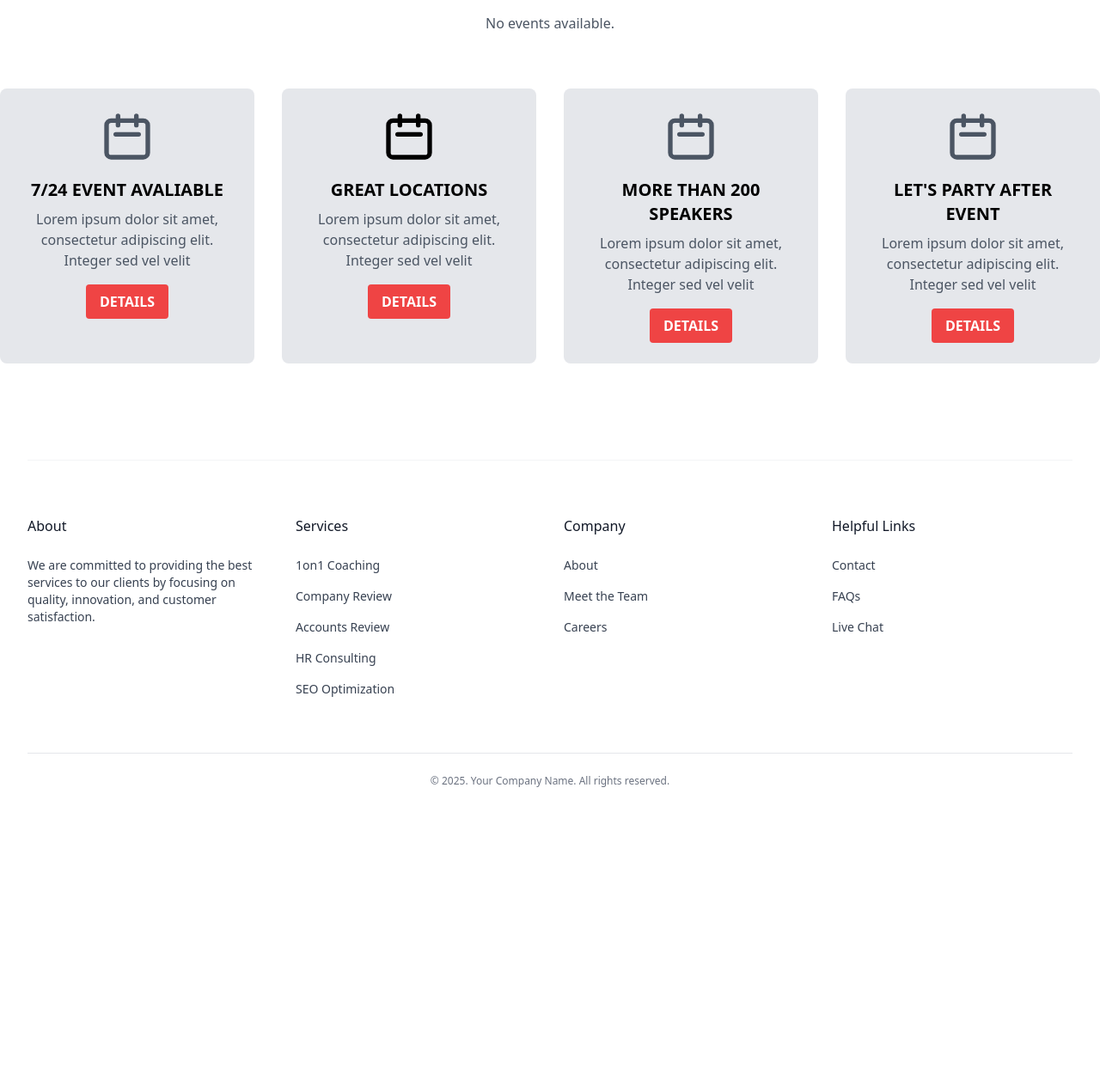
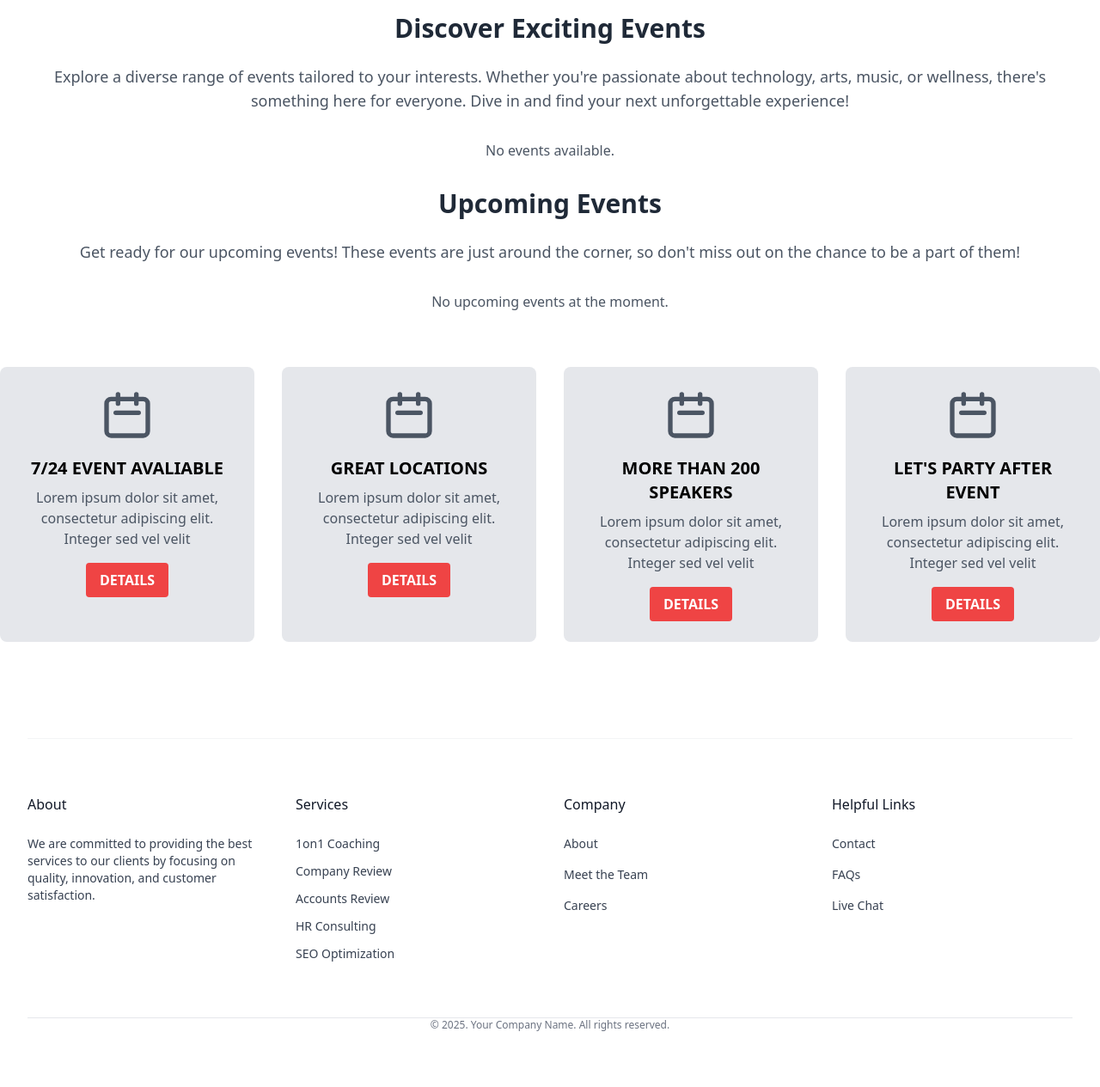
Before and after one commit to Monirul-Jim/event_management_sdp, a Django app: page / in a window 1280 px wide. Shown: the part 751-2016 px from the top of the page at 86% size. Before the commit the page ends 1667 px from the top, so only its background shows below. Run offline with Django 5.2, Linux system fonts and the light colour scheme; data that the repository does not hold is empty; some libraries are stand-ins or nearby versions.

Commit message:
added different type all event and upcomming events

```diff
--- a/task/urls.py
+++ b/task/urls.py
@@ -1,6 +1,6 @@
 from django.urls import path
 from task.views import home
-from task.views import category_list, event_list, participant_list, organizer_dashboard, get_event_stats, get_events, event_detail
+from task.views import category_list, event_list, participant_list, organizer_dashboard, get_event_stats, get_events, event_detail, search_events
 
 urlpatterns = [
     path('', home, name='home'),
@@ -11,4 +11,5 @@ urlpatterns = [
     path('api/event-stats/', get_event_stats, name='get_event_stats'),
     path('api/events/', get_events, name='get_events'),
     path('event-details/<int:event_id>/', event_detail, name='event_detail'),
+    path('search/', search_events, name='search_events'),
 ]
--- a/task/views.py
+++ b/task/views.py
@@ -7,6 +7,8 @@ from django.shortcuts import redirect
 from django.utils import timezone
 from django.db.models import Count
 from django.http import JsonResponse
+from django.db.models import Q
+from datetime import date
 
 
 def category_list(request):
@@ -192,10 +194,31 @@ def event_detail(request, event_id):
     return render(request, 'event_detail.html', {'event': event, 'participants': participants})
 
 
+# def home(request):
+
+#     events = Event.objects.annotate(
+#         participant_count=Count('participants')).all()
+#     for i in events:
+#         print(i)
+#     return render(request, 'home.html', {'events': events})
 def home(request):
+    # Get today's date
+    today = date.today()
 
+    # Get all events and annotate with participant count
     events = Event.objects.annotate(
         participant_count=Count('participants')).all()
-    for i in events:
-        print(i)
-    return render(request, 'home.html', {'events': events})
+
+    # Filter upcoming events (events that are on or after today's date)
+    upcoming_events = Event.objects.filter(date__gte=today).annotate(
+        participant_count=Count('participants')).order_by('date')
+
+    return render(request, 'home.html', {'events': events, 'upcoming_events': upcoming_events})
+
+
+def search_events(request):
+    query = request.GET.get('search', '')
+    events = Event.objects.filter(
+        Q(name__icontains=query) | Q(location__icontains=query)
+    ) if query else Event.objects.none()
+    return render(request, 'task/search_results.html', {'events': events, 'query': query})
--- a/templates/base.html
+++ b/templates/base.html
@@ -14,12 +14,12 @@
     </style>
 </head>
 <body class="max-w-7xl mx-auto">
-    <header class="bg-white shadow-md">
-        <nav class="mx-auto flex items-center justify-between p-6 lg:px-8" aria-label="Global">
+    <header >
+        <nav class="mx-auto flex items-center justify-between p-6 " aria-label="Global">
             <!-- Logo Section -->
             <div class="flex lg:flex-1">
-                <a href="#" class="-m-1.5 p-1.5 text-xl font-bold text-gray-900">
-                    Task Management
+                <a href="/" class="-m-1.5 p-1.5 text-xl font-bold text-gray-900">
+                    Event
                 </a>
             </div>
 
@@ -61,29 +61,33 @@
 
                 <a
                     href="{% url 'dashboard' %}"
-                    class="text-sm font-semibold text-gray-900 hover:text-indigo-600">
+                    class="text-sm font-semibold text-gray-900 hover:text-indigo-600 ">
                     Organizer Dashboard
                 </a>
             </div>
 
             <!-- Search Bar -->
-            <div class="flex w-full max-w-md">
+            <form action="{% url 'search_events' %}" method="get" class="flex w-full max-w-md ml-6">
                 <input
                     type="text"
-                    placeholder="Search..."
+                    name="search"
+                    value="{{ request.GET.search|default:'' }}"
+                    placeholder="Search by name or location..."
                     class="flex-grow px-4 py-2 border border-gray-300 rounded-l-lg focus:outline-none focus:ring-2 focus:ring-indigo-500"
                 />
                 <button
+                    type="submit"
                     class="px-4 py-2 bg-indigo-500 text-white rounded-r-lg hover:bg-indigo-600">
                     Search
                 </button>
-            </div>
+            </form>
+
         </nav>
     </header>
 
     <div>{% block content %}{% endblock %}</div>
-    <footer class="bg-white">
-        <div class="mx-auto max-w-screen-xl space-y-8 px-4 py-16 sm:px-6 lg:space-y-16 lg:px-8">
+    <footer >
+        <div class="space-y-8 px-4 py-16 sm:px-6 lg:space-y-16 lg:px-8">
             <!-- Footer Content -->
             <div
                 class="grid grid-cols-1 gap-8 border-t border-gray-100 pt-8 sm:grid-cols-2 lg:grid-cols-4 lg:pt-16">
@@ -98,7 +102,7 @@
                 <!-- Services Section -->
                 <div>
                     <p class="font-medium text-gray-900">Services</p>
-                    <ul class="mt-6 space-y-4 text-sm">
+                    <ul class="mt-6 space-y-3 text-sm">
                         <li><a href="#" class="text-gray-700 transition hover:opacity-75">1on1 Coaching</a></li>
                         <li><a href="#" class="text-gray-700 transition hover:opacity-75">Company Review</a></li>
                         <li><a href="#" class="text-gray-700 transition hover:opacity-75">Accounts Review</a></li>
@@ -127,7 +131,7 @@
             </div>
 
             <!-- Footer Bottom -->
-            <p class="text-xs text-gray-500 text-center border-t pt-6">&copy; 2025. Your Company Name. All rights reserved.</p>
+            <p class="text-xs text-gray-500 text-center border-t ">&copy; 2025. Your Company Name. All rights reserved.</p>
         </div>
     </footer>
 
--- a/templates/home.html
+++ b/templates/home.html
@@ -17,34 +17,34 @@
 
             <div class="container mx-auto px-4 py-24 md:py-32 relative z-10">
                 <div class="flex flex-col md:flex-row items-center justify-between">
-                    <!-- Left Side: Company Info -->
+                    <!-- Left Side: Event Info -->
                     <div class="w-full md:w-1/2 mb-12 md:mb-0">
                         <h1 class="text-5xl md:text-6xl font-bold mb-6 leading-tight">
-                            Innovate.<br>Transform.<br>Succeed.
+                            Join Our Upcoming Events.<br>Engage. <br>Learn.
                         </h1>
-                        <p class="text-xl mb-8 text-gray-300">Empowering businesses with cutting-edge solutions for a digital future.</p>
+                        <p class="text-xl mb-8 text-gray-300">Discover events that bring people together, fostering collaboration and growth. Be part of something extraordinary.</p>
                         <div class="flex flex-col sm:flex-row space-y-4 sm:space-y-0 sm:space-x-4">
                             <a href="{% url 'participant_list' %}" class="bg-white text-blue-900 font-semibold px-8 py-3 rounded-full hover:bg-blue-100 transition duration-300 text-center">Get Participant</a>
                             <a href="#" class="border-2 border-white text-white font-semibold px-8 py-3 rounded-full hover:bg-white hover:text-blue-900 transition duration-300 text-center">Learn More</a>
                         </div>
                     </div>
 
-                    <!-- Right Side: Features -->
+                    <!-- Right Side: Event Features -->
                     <div class="w-full md:w-1/2 md:pl-12">
-                        <div class=" bg-opacity-10  backdrop-filter backdrop-blur-lg rounded-xl p-8 shadow-2xl">
-                            <h2 class="text-2xl font-semibold mb-6">Why MyCompany?</h2>
+                        <div class=" bg-opacity-10 backdrop-filter backdrop-blur-lg rounded-xl p-8 shadow-2xl">
+                            <h2 class="text-2xl font-semibold mb-6">Why Attend Our Events?</h2>
                             <ul class="space-y-4">
                                 <li class="flex items-center">
                                     <svg class="w-6 h-6 mr-3 text-yellow-400" fill="none" stroke="currentColor" viewBox="0 0 24 24" xmlns="http://www.w3.org/2000/svg"><path stroke-linecap="round" stroke-linejoin="round" stroke-width="2" d="M13 10V3L4 14h7v7l9-11h-7z"></path></svg>
-                                    <span>Lightning-fast Performance</span>
+                                    <span>Networking Opportunities</span>
                                 </li>
                                 <li class="flex items-center">
                                     <svg class="w-6 h-6 mr-3 text-green-400" fill="none" stroke="currentColor" viewBox="0 0 24 24" xmlns="http://www.w3.org/2000/svg"><path stroke-linecap="round" stroke-linejoin="round" stroke-width="2" d="M9 12l2 2 4-4m5.618-4.016A11.955 11.955 0 0112 2.944a11.955 11.955 0 01-8.618 3.04A12.02 12.02 0 003 9c0 5.591 3.824 10.29 9 11.622 5.176-1.332 9-6.03 9-11.622 0-1.042-.133-2.052-.382-3.016z"></path></svg>
-                                    <span>Bank-grade Security</span>
+                                    <span>Exclusive Workshops & Talks</span>
                                 </li>
                                 <li class="flex items-center">
                                     <svg class="w-6 h-6 mr-3 text-purple-400" fill="none" stroke="currentColor" viewBox="0 0 24 24" xmlns="http://www.w3.org/2000/svg"><path stroke-linecap="round" stroke-linejoin="round" stroke-width="2" d="M7 21a4 4 0 01-4-4V5a2 2 0 012-2h4a2 2 0 012 2v12a4 4 0 01-4 4zm0 0h12a2 2 0 002-2v-4a2 2 0 00-2-2h-2.343M11 7.343l1.657-1.657a2 2 0 012.828 0l2.829 2.829a2 2 0 010 2.828l-8.486 8.485M7 17h.01"></path></svg>
-                                    <span>AI-powered Insights</span>
+                                    <span>Hands-on Learning Experiences</span>
                                 </li>
                             </ul>
                         </div>
@@ -60,10 +60,13 @@
             </div>
         </section>
 
+
     </main>
     <section>
         <div class="container mx-auto p-4">
-        <h1 class="text-3xl font-bold mb-6">Event Listings</h1>
+            <h1 class="text-3xl font-bold mb-6 text-center text-gray-800">Discover Exciting Events</h1>
+            <p class="text-lg text-gray-600 mb-8 text-center">Explore a diverse range of events tailored to your interests. Whether you're passionate about technology, arts, music, or wellness, there's something here for everyone. Dive in and find your next unforgettable experience!</p>
+
             <div class="grid grid-cols-1 sm:grid-cols-2 lg:grid-cols-3 gap-6">
                 {% for event in events %}
                 <div class="bg-white shadow-lg hover:shadow-2xl rounded-lg overflow-hidden transition-shadow duration-300 flex flex-col">
@@ -94,30 +97,70 @@
                 <p class="text-gray-600 text-center col-span-full">No events available.</p>
                 {% endfor %}
             </div>
+        </div>
+    </section>
 
+    <!-- Upcoming Events Section -->
+    <section>
+        <div class="container mx-auto p-4">
+            <h1 class="text-3xl font-bold mb-6 text-center text-gray-800">Upcoming Events</h1>
+            <p class="text-lg text-gray-600 mb-8 text-center">Get ready for our upcoming events! These events are just around the corner, so don't miss out on the chance to be a part of them!</p>
+
+            <div class="grid grid-cols-1 sm:grid-cols-2 lg:grid-cols-3 gap-6">
+                {% for event in upcoming_events %}
+                <div class="bg-white shadow-lg hover:shadow-2xl rounded-lg overflow-hidden transition-shadow duration-300 flex flex-col">
+                  {% if event.image %}
+                  <div class="w-full h-48 bg-gray-200">
+                    <img src="{{ event.image }}" alt="{{ event.name }}" class="w-full h-full object-cover">
+                  </div>
+                  {% endif %}
+                  <div class="p-6 flex-grow flex flex-col">
+                    <h2 class="text-2xl font-bold text-gray-800 mb-2">{{ event.name }}</h2>
+                    <p class="text-sm text-gray-500 mb-4">{{ event.category }}</p>
+                    <div class="text-gray-600 text-sm space-y-1 mb-4">
+                      <p><strong>Date:</strong> {{ event.date }}</p>
+                      <p><strong>Time:</strong> {{ event.time }}</p>
+                      <p><strong>Location:</strong> {{ event.location }}</p>
+                      <p><strong>Participants:</strong> {{ event.participant_count }}</p>
+                    </div>
+                    <p class="text-gray-700 leading-relaxed mb-4">{{ event.description|truncatewords:20 }}</p>
+                    <!-- Button aligned to bottom -->
+                    <div class="mt-auto">
+                      <a href="{% url 'event_detail' event.id %}" class="block text-center bg-blue-500 text-white font-medium rounded-lg py-2 transition hover:bg-blue-600">
+                        View Details
+                      </a>
+                    </div>
+                  </div>
+                </div>
+                {% empty %}
+                <p class="text-gray-600 text-center col-span-full">No upcoming events at the moment.</p>
+                {% endfor %}
+            </div>
+        </div>
     </section>
+
 <section>
     <div class="container mx-auto py-12">
         <div class="grid grid-cols-1 md:grid-cols-4 gap-8">
-            <div class="bg-gray-200 rounded-lg p-6 text-center">
+            <div class="bg-gray-200 rounded-lg p-6 text-center transition transform hover:scale-105 hover:shadow-xl hover:bg-gray-300">
                 <svg class="w-16 h-16 mx-auto text-gray-600" fill="none" stroke="currentColor" viewBox="0 0 24 24" xmlns="http://www.w3.org/2000/svg"><path stroke-linecap="round" stroke-linejoin="round" stroke-width="2" d="M8 7V3m8 4V3m-9 8h10M5 21h14a2 2 0 002-2V7a2 2 0 00-2-2H5a2 2 0 00-2 2v12a2 2 0 002 2z"></path></svg>
                 <h2 class="text-xl font-bold mt-4">7/24 EVENT AVALIABLE</h2>
                 <p class="text-gray-600 mt-2">Lorem ipsum dolor sit amet, consectetur adipiscing elit. Integer sed vel velit</p>
                 <button class="bg-red-500 hover:bg-red-700 cursor-pointer text-white font-bold py-2 px-4 rounded mt-4">DETAILS</button>
             </div>
-            <div class="bg-gray-200 rounded-lg p-6 text-center">
-                <svg class="w-16 h-16 mx-auto text-gray -600" fill="none" stroke="currentColor" viewBox="0 0 24 24" xmlns="http://www.w3.org/2000/svg"><path stroke-linecap="round" stroke-linejoin="round" stroke-width="2" d="M8 7V3m8 4V3m-9 8h10M5 21h14a2 2 0 002-2V7a2 2 0 00-2-2H5a2 2 0 00-2 2v12a2 2 0 002 2z"></path></svg>
+            <div class="bg-gray-200 rounded-lg p-6 text-center transition transform hover:scale-105 hover:shadow-xl hover:bg-gray-300">
+                <svg class="w-16 h-16 mx-auto text-gray-600" fill="none" stroke="currentColor" viewBox="0 0 24 24" xmlns="http://www.w3.org/2000/svg"><path stroke-linecap="round" stroke-linejoin="round" stroke-width="2" d="M8 7V3m8 4V3m-9 8h10M5 21h14a2 2 0 002-2V7a2 2 0 00-2-2H5a2 2 0 00-2 2v12a2 2 0 002 2z"></path></svg>
                 <h2 class="text-xl font-bold mt-4">GREAT LOCATIONS</h2>
                 <p class="text-gray-600 mt-2">Lorem ipsum dolor sit amet, consectetur adipiscing elit. Integer sed vel velit</p>
                 <button class="bg-red-500 hover:bg-red-700 cursor-pointer text-white font-bold py-2 px-4 rounded mt-4">DETAILS</button>
             </div>
-            <div class="bg-gray-200 rounded-lg p-6 text-center">
+            <div class="bg-gray-200 rounded-lg p-6 text-center transition transform hover:scale-105 hover:shadow-xl hover:bg-gray-300">
                 <svg class="w-16 h-16 mx-auto text-gray-600" fill="none" stroke="currentColor" viewBox="0 0 24 24" xmlns="http://www.w3.org/2000/svg"><path stroke-linecap="round" stroke-linejoin="round" stroke-width="2" d="M8 7V3m8 4V3m-9 8h10M5 21h14a2 2 0 002-2V7a2 2 0 00-2-2H5a2 2 0 00-2 2v12a2 2 0 002 2z"></path></svg>
                 <h2 class="text-xl font-bold mt-4">MORE THAN 200 SPEAKERS</h2>
                 <p class="text-gray-600 mt-2">Lorem ipsum dolor sit amet, consectetur adipiscing elit. Integer sed vel velit</p>
                 <button class="bg-red-500 hover:bg-red-700 cursor-pointer text-white font-bold py-2 px-4 rounded mt-4">DETAILS</button>
             </div>
-            <div class="bg-gray-200 rounded-lg p-6 text-center">
+            <div class="bg-gray-200 rounded-lg p-6 text-center transition transform hover:scale-105 hover:shadow-xl hover:bg-gray-300">
                 <svg class="w-16 h-16 mx-auto text-gray-600" fill="none" stroke="currentColor" viewBox="0 0 24 24" xmlns="http://www.w3.org/2000/svg"><path stroke-linecap="round" stroke-linejoin="round" stroke-width="2" d="M8 7V3m8 4V3m-9 8h10M5 21h14a2 2 0 002-2V7a2 2 0 00-2-2H5a2 2 0 00-2 2v12a2 2 0 002 2z"></path></svg>
                 <h2 class="text-xl font-bold mt-4">LET'S PARTY AFTER EVENT</h2>
                 <p class="text-gray-600 mt-2">Lorem ipsum dolor sit amet, consectetur adipiscing elit. Integer sed vel velit</p>
@@ -127,6 +170,7 @@
     </div>
 </section>
 
+
 </body>
 </html>
 {% endblock%}
```
Also changed, not shown: task/templates/task/search_results.html (added, +37 -0 lines). Lines whose indentation alone changed are shown as unchanged.
